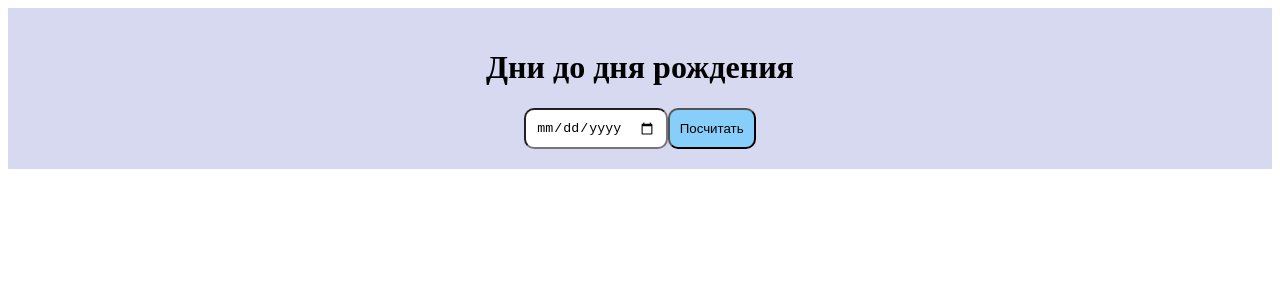
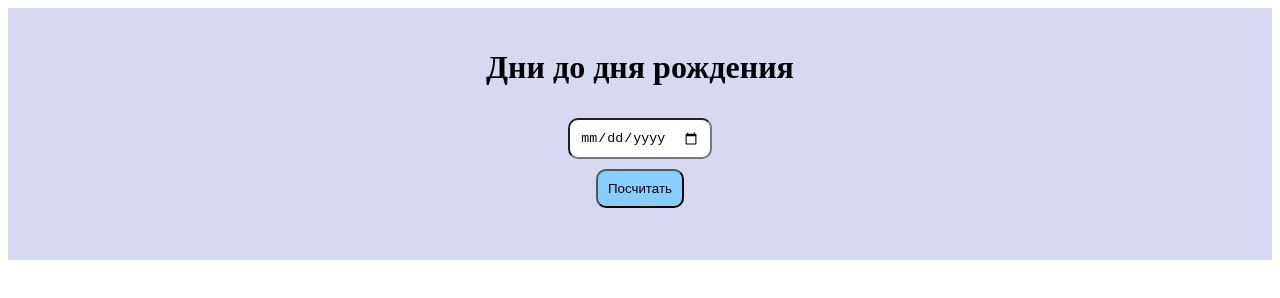
Before and after one commit to ElenLen/hw13_2, a website: page index.html in a window 1280 px wide. Drawn offline with Linux system fonts and the light colour scheme.

Commit message:
fix: update hw13_2

```diff
--- a/assets/style/style.css
+++ b/assets/style/style.css
@@ -9,6 +9,8 @@ main {
   display: flex;
   flex-wrap: wrap;
   justify-content: center;
+  align-items: center;
+  flex-direction: column;
 }
 
 #button {
@@ -20,4 +22,5 @@ main {
 #bday {
   padding: 10px;
   border-radius: 10px;
+  margin: 10px;
 }
```
